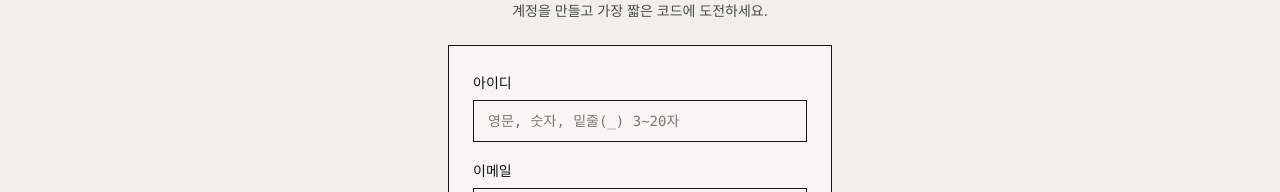
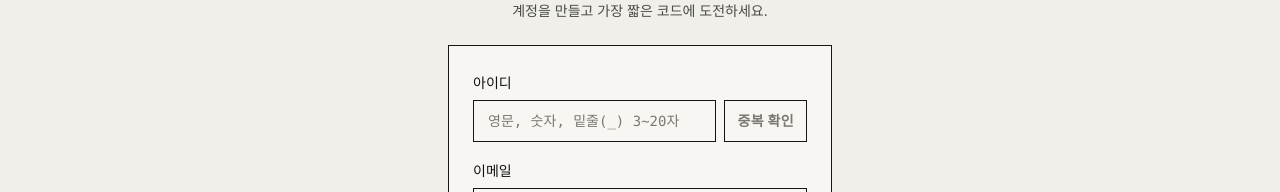
Before and after one commit to seohuda/codewithgolfscript, a Next.js app: page /signup in a window 1280 px wide. Shown: the part 196-388 px from the top of the page. Built offline with nearby package versions, Linux system fonts and the light colour scheme; no server answers.

Commit message:
Add username availability check; surface email-send failures on signup

```diff
--- /dev/null
+++ b/app/api/auth/check-username/route.ts
@@ -0,0 +1,39 @@
+import { NextRequest, NextResponse } from "next/server";
+import { getSupabaseAdminClient } from "@/lib/supabaseAdmin";
+import { validateUsername } from "@/lib/auth";
+
+export const runtime = "nodejs";
+export const dynamic = "force-dynamic";
+
+// GET /api/auth/check-username?username=foo
+// Returns { available: boolean, error?: string }.
+export async function GET(req: NextRequest) {
+  const { searchParams } = new URL(req.url);
+  const username = (searchParams.get("username") ?? "").trim();
+
+  const err = validateUsername(username);
+  if (err) {
+    return NextResponse.json({ available: false, error: err });
+  }
+
+  try {
+    const admin = getSupabaseAdminClient();
+    const { data } = await admin
+      .from("users")
+      .select("id, password_hash")
+      .ilike("username", username)
+      .maybeSingle();
+
+    // A legacy seed user with no password is still claimable.
+    const taken = !!data && !!data.password_hash;
+    return NextResponse.json({
+      available: !taken,
+      error: taken ? "이미 사용 중인 아이디입니다." : undefined,
+    });
+  } catch {
+    return NextResponse.json(
+      { available: false, error: "확인 중 오류가 발생했습니다." },
+      { status: 500 },
+    );
+  }
+}
--- a/app/api/auth/signup/route.ts
+++ b/app/api/auth/signup/route.ts
@@ -13,13 +13,13 @@ import { sendVerificationEmail, siteUrl } from "@/lib/email";
 export const runtime = "nodejs";
 export const dynamic = "force-dynamic";
 
-// Creates a verification token row and emails the link. Best-effort:
-// failures are logged but do not block account creation.
+// Creates a verification token row and emails the link.
+// Returns true on success, false if the email could not be sent.
 async function issueVerification(
   admin: ReturnType<typeof getSupabaseAdminClient>,
   userId: string,
   email: string,
-) {
+): Promise<boolean> {
   try {
     const { raw, hash } = generateToken();
     await admin.from("auth_tokens").insert({
@@ -30,8 +30,10 @@ async function issueVerification(
     });
     const link = `${siteUrl()}/verify-email?token=${raw}`;
     await sendVerificationEmail(email, link);
+    return true;
   } catch (e) {
     console.error("verification email failed:", e);
+    return false;
   }
 }
 
@@ -109,11 +111,15 @@ export async function POST(req: NextRequest) {
       );
     }
 
-    await issueVerification(admin, existing.id as string, email);
-
+    const emailSent = await issueVerification(
+      admin,
+      existing.id as string,
+      email,
+    );
     return NextResponse.json({
       ok: true,
       verificationRequired: true,
+      emailSent,
       email,
     });
   }
@@ -143,11 +149,16 @@ export async function POST(req: NextRequest) {
     );
   }
 
-  await issueVerification(admin, created.id as string, email);
+  const emailSent = await issueVerification(
+    admin,
+    created.id as string,
+    email,
+  );
 
   return NextResponse.json({
     ok: true,
     verificationRequired: true,
+    emailSent,
     email,
   });
 }
--- a/components/AuthForm.tsx
+++ b/components/AuthForm.tsx
@@ -21,10 +21,53 @@ export default function AuthForm({ mode }: AuthFormProps) {
   const [submitting, setSubmitting] = useState(false);
   const [notice, setNotice] = useState<string | null>(null);
   const [showResend, setShowResend] = useState(false);
+  // Username availability (signup only).
+  const [checking, setChecking] = useState(false);
+  const [usernameStatus, setUsernameStatus] = useState<
+    "idle" | "ok" | "taken"
+  >("idle");
+  const [usernameMsg, setUsernameMsg] = useState<string | null>(null);
 
   const isSignup = mode === "signup";
   const title = isSignup ? "회원가입" : "로그인";
   const cta = isSignup ? "계정 만들기" : "로그인";
+
+  function onUsernameChange(v: string) {
+    setUsername(v);
+    // Any edit invalidates a previous availability check.
+    if (usernameStatus !== "idle") setUsernameStatus("idle");
+    if (usernameMsg) setUsernameMsg(null);
+  }
+
+  async function handleCheckUsername() {
+    setUsernameMsg(null);
+    const name = username.trim();
+    if (name.length < 3) {
+      setUsernameStatus("taken");
+      setUsernameMsg("아이디는 3자 이상이어야 합니다.");
+      return;
+    }
+    setChecking(true);
+    try {
+      const res = await fetch(
+        `/api/auth/check-username?username=${encodeURIComponent(name)}`,
+        { cache: "no-store" },
+      );
+      const d = (await res.json()) as { available: boolean; error?: string };
+      if (d.available) {
+        setUsernameStatus("ok");
+        setUsernameMsg("사용 가능한 아이디입니다.");
+      } else {
+        setUsernameStatus("taken");
+        setUsernameMsg(d.error ?? "사용할 수 없는 아이디입니다.");
+      }
+    } catch {
+      setUsernameStatus("idle");
+      setUsernameMsg("확인 중 오류가 발생했습니다.");
+    } finally {
+      setChecking(false);
+    }
+  }
 
   async function handleResend() {
     setError(null);
@@ -52,6 +95,10 @@ export default function AuthForm({ mode }: AuthFormProps) {
       setError("비밀번호가 일치하지 않습니다.");
       return;
     }
+    if (isSignup && usernameStatus !== "ok") {
+      setError("아이디 중복 확인을 먼저 해주세요.");
+      return;
+    }
     setSubmitting(true);
     try {
       const endpoint = isSignup ? "/api/auth/signup" : "/api/auth/login";
@@ -67,6 +114,7 @@ export default function AuthForm({ mode }: AuthFormProps) {
         user?: AuthUser;
         error?: string;
         verificationRequired?: boolean;
+        emailSent?: boolean;
       };
 
       if (isSignup) {
@@ -75,13 +123,21 @@ export default function AuthForm({ mode }: AuthFormProps) {
           setError(data.error ?? "요청을 처리하지 못했습니다.");
           return;
         }
+        if (data.emailSent === false) {
+          setNotice(
+            "가입은 되었지만 인증 메일 발송에 실패했습니다. 잠시 후 로그인 화면에서 '인증 메일 다시 보내기'를 눌러 주세요.",
+          );
+        } else {
           setNotice(
             "가입이 거의 완료되었습니다! 보내드린 인증 메일의 링크를 눌러 이메일 인증을 마치면 로그인할 수 있습니다. (스팸함도 확인해 주세요)",
           );
+        }
         setUsername("");
         setEmail("");
         setPassword("");
         setConfirm("");
+        setUsernameStatus("idle");
+        setUsernameMsg(null);
         return;
       }
 
@@ -116,15 +172,48 @@ export default function AuthForm({ mode }: AuthFormProps) {
           <label htmlFor="username" className="text-sm font-medium text-ink">
             아이디
           </label>
+          {isSignup ? (
+            <>
+              <div className="flex gap-2">
+                <input
+                  id="username"
+                  type="text"
+                  value={username}
+                  onChange={(e) => onUsernameChange(e.target.value)}
+                  autoComplete="username"
+                  placeholder="영문, 숫자, 밑줄(_) 3~20자"
+                  className="field font-mono flex-1"
+                />
+                <button
+                  type="button"
+                  onClick={handleCheckUsername}
+                  disabled={checking || username.trim().length < 3}
+                  className="btn-outlined whitespace-nowrap px-3 text-sm"
+                >
+                  {checking ? "확인 중…" : "중복 확인"}
+                </button>
+              </div>
+              {usernameMsg && (
+                <p
+                  className={`text-xs ${
+                    usernameStatus === "ok" ? "text-success" : "text-danger"
+                  }`}
+                >
+                  {usernameMsg}
+                </p>
+              )}
+            </>
+          ) : (
             <input
               id="username"
               type="text"
               value={username}
               onChange={(e) => setUsername(e.target.value)}
               autoComplete="username"
-            placeholder="영문, 숫자, 밑줄(_) 3~20자"
+              placeholder="아이디"
               className="field font-mono"
             />
+          )}
         </div>
         {isSignup && (
           <div className="space-y-1.5">
```
Lines whose indentation alone changed are shown as unchanged.
